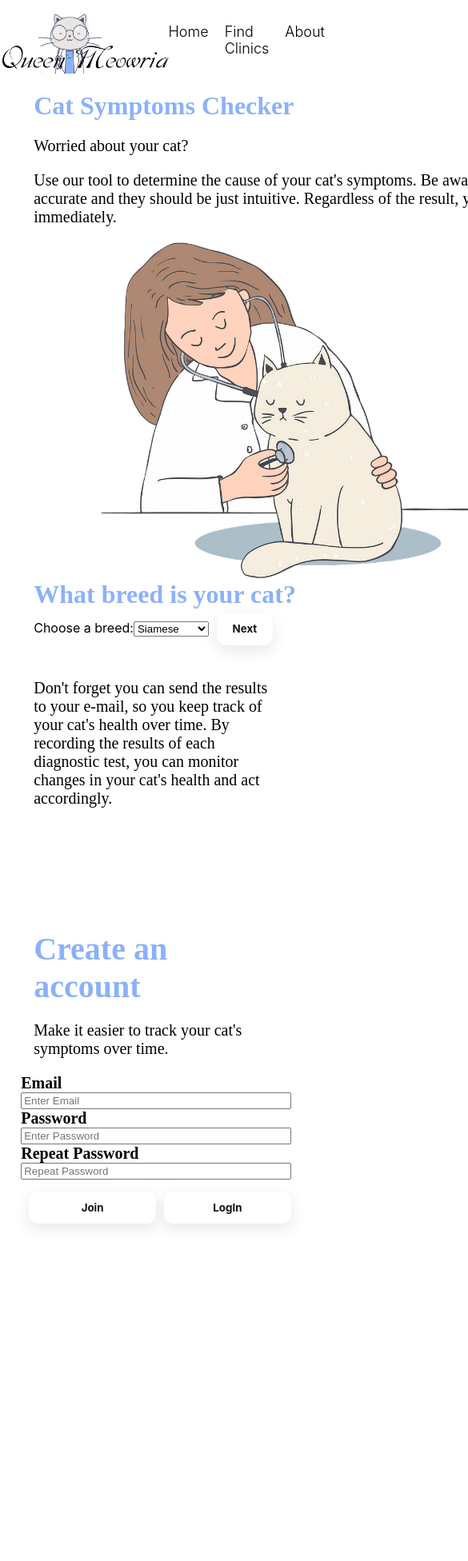
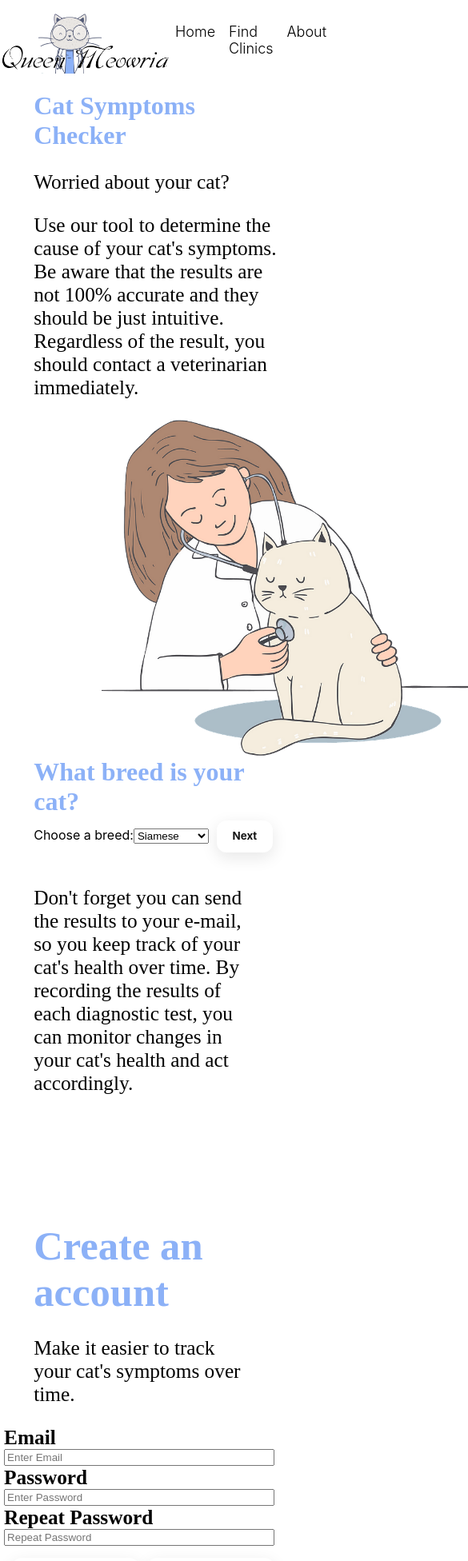
Before and after one commit to andreeabrindea/Meowria, a React (Create React App) app: page / in a window 390 px wide. Shown: the top 1952 px of the page at 80% size, 585 px wide, since content can reach past the window. Built offline with nearby package versions, Linux system fonts and the light colour scheme.

Commit message:
made text and map responsive

```diff
--- a/src/findClinics/findClinics.css
+++ b/src/findClinics/findClinics.css
@@ -2,12 +2,16 @@
     display: flex;
     flex-direction: column;
 }
+
 .map{
+    display: flex;
+    justify-content: center;
+    align-items: center;
+    width: 100%;
+}
 
-  margin-left: 100px;
-}
 .introduction{
-    margin-top: 100px;
-    margin-left: 100px;
+    margin-top: 6vh;
+    margin-left: 2vh;
     font-family: 'SourceSansPro-Regular';
 }
--- a/src/home/home.css
+++ b/src/home/home.css
@@ -6,7 +6,7 @@
 .wrapper {
   margin-top: 5vh;
   margin-left: 5vh;
-
+  margin-right:5vh ;
 }
 
 h1 {
@@ -18,8 +18,16 @@
 
 .description {
   width: 100vh;
-    font-size: 20px;
+  font-size: 3vh;
   font-family: 'SourceSansPro-Regular';
+
+  }
+
+@media (max-width: 768px) {
+  .description {
+    font-size: 3vh;
+    width: 100%;
+  }
 }
 
 .headerImg {
@@ -28,16 +36,17 @@
   margin-right: 10vh ;
   margin-left: 10vh;
 }
+
 .donotforget{
     margin-top: 5vh;
     margin-right: 5vh;
-    font-size: 20px;
+    font-size: 3vh;
     font-family: 'SourceSansPro-Regular';
 }
 .moreAbout{
     margin-top: 50vh;
     margin-right: 10vh;
-    font-size: 15px;
+    font-size: 2vh;
     font-family: 'SourceSansPro-Regular';
 }
 .join{
--- a/src/topbar/topbar.css
+++ b/src/topbar/topbar.css
@@ -24,11 +24,11 @@
     list-style: none;
     padding: 0;
     margin-top: 6vh;
-    margin-right: 10vh;
   }
 
   .TopListItem {
-    margin-right: 20px;
+    margin-right: 1vh;
+    margin-left: 1vh;
     font-size: 18px;
     font-weight: 300;
     cursor: pointer;
```
Lines whose indentation alone changed are shown as unchanged.
